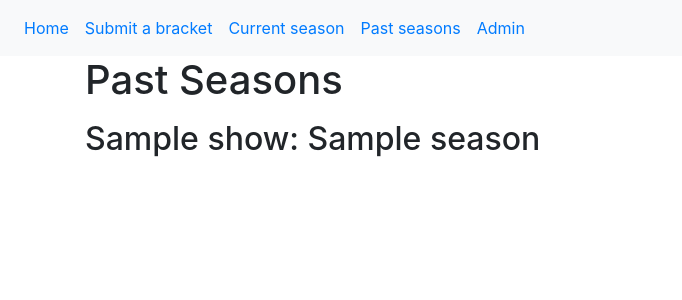
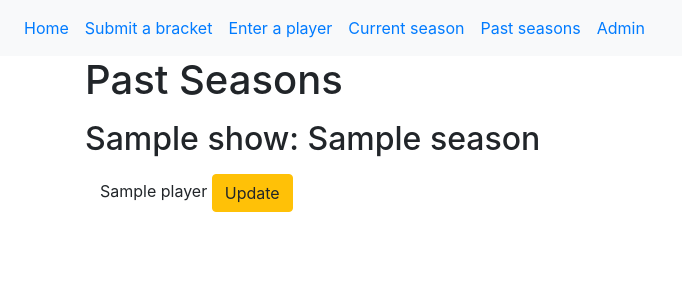
Before and after one commit to tjmcdonough45/bracket-tracker, a Django app: page /BracketApp/past_seasons/ in a window 1280 px wide. Shown: the top 300 px of the page, without its empty margins (0-682 px from the left). Run offline with Django 3.2, Linux system fonts and the light colour scheme; tables that the repository leaves empty hold one stand-in row (values such as "Sample post"); some libraries are stand-ins or nearby versions.

Commit message:
Add functionality to create, update, or delete a Player instance

```diff
--- a/BracketHub/BracketApp/urls.py
+++ b/BracketHub/BracketApp/urls.py
@@ -8,5 +8,8 @@ urlpatterns = [
     path('bracket_entry/',views.bracket_entry,name='bracket_entry'),
     path('current_season/', views.current_season, name='current_season'),
     path('past_seasons/', views.past_seasons, name='past_seasons'),
+    path('create/',views.PlayerCreateView.as_view(),name='create'),
+    path('update/<int:pk>/',views.PlayerUpdateView.as_view(),name='update'),
+    path('delete/<int:pk>/',views.PlayerDeleteView.as_view(),name='delete'),
     path('help/', views.help, name='help'),
 ]
--- a/BracketHub/BracketApp/views.py
+++ b/BracketHub/BracketApp/views.py
@@ -6,6 +6,8 @@ from BracketApp.models import Show,Season,Player,Contestant,Bracket,Score
 from BracketApp import form
 from BracketApp.form import PlayerInput,BracketInput
 import numpy as np
+from django.views.generic import View,TemplateView,ListView,DetailView,CreateView,UpdateView,DeleteView
+from django.urls import reverse_lazy
 
 cur_elimination=1 #eventually have this set from the value in current_season
 
@@ -41,11 +43,12 @@ def current_season(request):
     return render(request,'BracketApp/current_season.html',context=dict)
 
 def past_seasons(request):
+    players = Player.objects.all()
     shows = Season.objects.order_by('show')
     seasons = {}
     for show in shows:
         seasons[show] = Season.objects.filter(current_season__exact=False,show__name__exact=show).order_by('subtitle')
-    dict = {'shows':shows,'seasons':seasons}
+    dict = {'players':players,'shows':shows,'seasons':seasons}
     return render(request,'BracketApp/past_seasons.html',context=dict)
 
 # def bracket_input_view(request):
@@ -86,3 +89,17 @@ def bracket_entry(request):
 
 def relative(request):
     return render(request,'BracketApp/relative_url_templates.html')
+
+# Class-Based Views (CBVs)
+
+class PlayerCreateView(CreateView):
+    fields = ('name',)
+    model = Player
+
+class PlayerUpdateView(UpdateView):
+    fields = ('name',)
+    model = Player
+
+class PlayerDeleteView(DeleteView):
+    model = Player
+    success_url = reverse_lazy('BracketApp:past_seasons')
--- a/BracketHub/templates/BracketApp/base.html
+++ b/BracketHub/templates/BracketApp/base.html
@@ -15,6 +15,9 @@
         </li>
         <li class="nav-item">
           <a class="nav-link" href="{% url 'BracketApp:bracket_entry' %}">Submit a bracket</a>
+        </li>
+        <li class="nav-item">
+          <a class="nav-link" href="{% url 'BracketApp:create' %}">Enter a player</a>
         </li>
         <li class="nav-item">
           <a class="nav-link" href="{% url 'BracketApp:current_season' %}">Current season</a>
--- a/BracketHub/templates/BracketApp/past_seasons.html
+++ b/BracketHub/templates/BracketApp/past_seasons.html
@@ -16,4 +16,12 @@
           <p></p>
         {% endfor %}
     {% endif %}
+
+    {% if players %}
+      {% for player in players %}
+        <div class="container">
+          <p>{{player}} <a class="btn btn-warning" href="{% url 'BracketApp:update' pk=player.pk %}">Update</a></p>
+        </div>
+      {% endfor %}
+    {% endif %}
   {% endblock %}
```
Also changed, not shown: BracketHub/templates/BracketApp/player_confirm_delete.html (added, +13 -0 lines), BracketHub/templates/BracketApp/player_form.html (added, +20 -0 lines).
